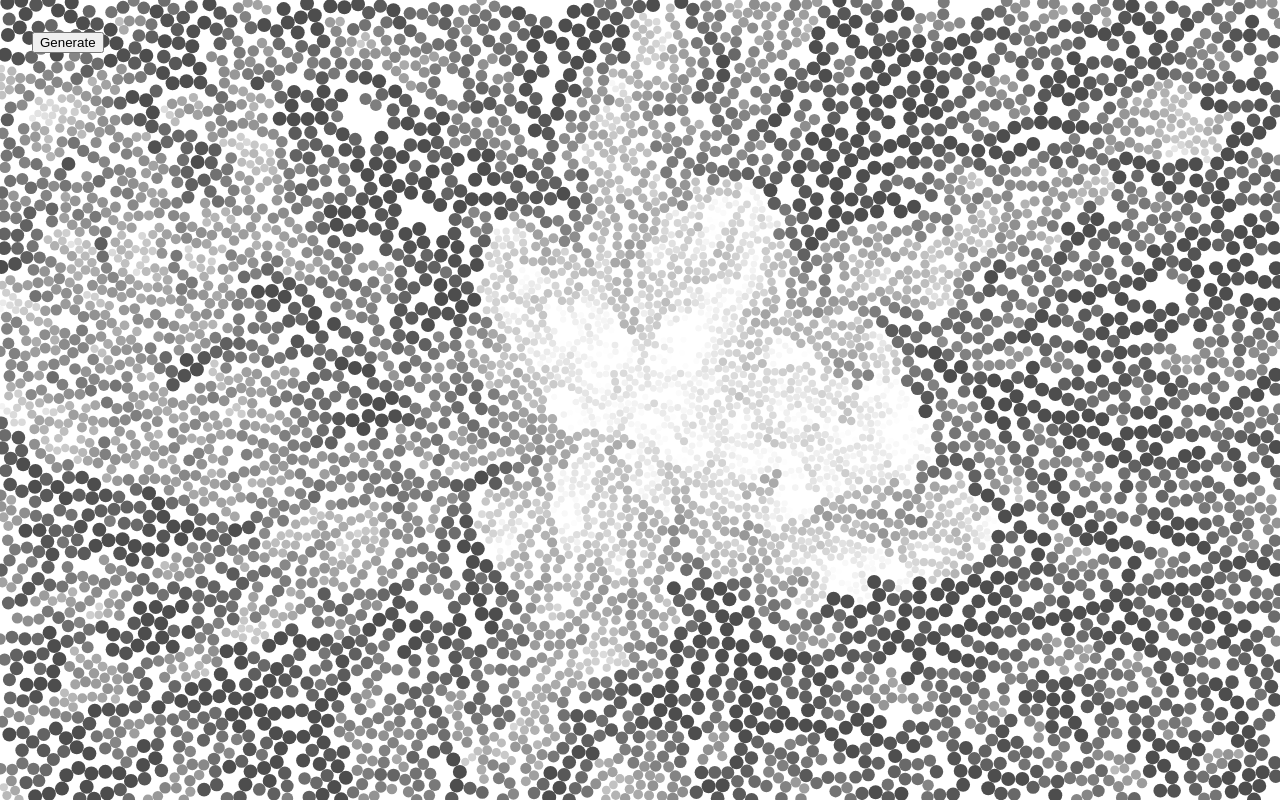
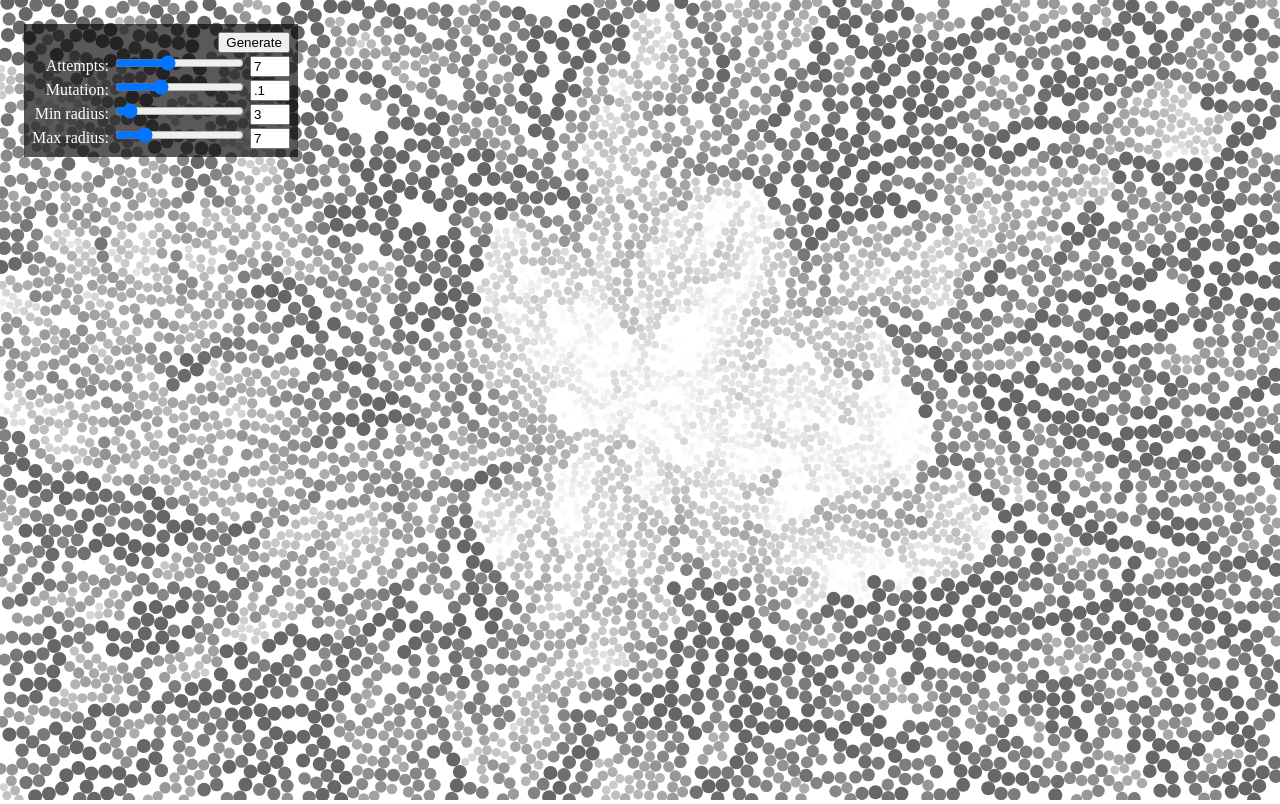
Before and after one commit to jobtalle/PoissonNoise, a plain HTML site: page index.html in a window 1280 px wide. Drawn offline with Linux system fonts and the light colour scheme.

Commit message:
Added sliders

```diff
--- a/index.html
+++ b/index.html
@@ -11,6 +11,26 @@
 </div>
 <div id="controls">
     <button id="button-generate">Generate</button>
+    <label>
+        Attempts:
+        <input type="range" min="1" max="16" value="7" step="1" id="input-attempts">
+        <input readonly type="text" id="field-attempts" value="7">
+    </label>
+    <label>
+        Mutation:
+        <input type="range" min="0" max=".3" value=".1" step=".01" id="input-mutation">
+        <input readonly type="text" id="field-mutation" value=".1">
+    </label>
+    <label>
+        Min radius:
+        <input type="range" min="1" max="32" value="3" step="1" id="input-radius-min">
+        <input readonly type="text" id="field-radius-min" value="3">
+    </label>
+    <label>
+        Max radius:
+        <input type="range" min="1" max="32" value="7" step="1" id="input-radius-max">
+        <input readonly type="text" id="field-radius-max" value="7">
+    </label>
 </div>
 <script src="main.js" type="module"></script>
 </body>
--- a/main.js
+++ b/main.js
@@ -1,14 +1,41 @@
 import {PoissonNoiseRenderer} from "./poissonNoiseRenderer.js";
 import {PoissonNoise} from "./poissonNoise.js";
+import {Disk} from "./disk.js";
 
 {
     const wrapper = document.getElementById("wrapper");
     const canvas = document.getElementById("renderer");
     const renderer = new PoissonNoiseRenderer(canvas);
     const buttonGenerate = document.getElementById("button-generate");
+    const inputAttempts = document.getElementById("input-attempts");
+    const fieldAttempts = document.getElementById("field-attempts");
+    const inputMutation = document.getElementById("input-mutation");
+    const fieldMutation = document.getElementById("field-mutation");
+    const inputRadiusMin = document.getElementById("input-radius-min");
+    const fieldRadiusMin = document.getElementById("field-radius-min");
+    const inputRadiusMax = document.getElementById("input-radius-max");
+    const fieldRadiusMax = document.getElementById("field-radius-max");
+
+    inputAttempts.oninput = () => fieldAttempts.value = inputAttempts.value;
+    inputMutation.oninput = () => fieldMutation.value = inputMutation.value;
+    inputRadiusMin.oninput = () => {
+        fieldRadiusMin.value = inputRadiusMin.value;
+        fieldRadiusMax.value = inputRadiusMax.value = Math.max(inputRadiusMax.value, fieldRadiusMin.value);
+    };
+    inputRadiusMax.oninput = () => {
+        fieldRadiusMax.value = inputRadiusMax.value;
+        fieldRadiusMin.value = inputRadiusMin.value = Math.min(inputRadiusMin.value, fieldRadiusMax.value);
+    };
 
     const generate = buttonGenerate.onclick = () => {
-        const noise = new PoissonNoise(canvas.width, canvas.height);
+        const noise = new PoissonNoise(
+            canvas.width,
+            canvas.height,
+            [new Disk(canvas.width * .5, canvas.height * .5, 3)],
+            inputAttempts.value,
+            inputMutation.value,
+            inputRadiusMin.value,
+            inputRadiusMax.value);
 
         renderer.render(noise);
     };
--- a/poissonNoise.js
+++ b/poissonNoise.js
@@ -12,19 +12,25 @@ export class PoissonNoise {
      * @param {number} height The noise height
      * @param {Disk[]} [initial] The initial disks
      * @param {number} [attempts] The number of growth attempts per disk
+     * @param {number} [mutation] The radius mutation rate
+     * @param {number} [radiusMin] The minimum radius
+     * @param {number} [radiusMax] The maximum radius
      */
     constructor(
         width,
         height,
         initial = [new Disk(width * .5, height * .5, 3)],
-        attempts = 7) {
+        attempts = 7,
+        mutation = .1,
+        radiusMin = 3,
+        radiusMax = 7) {
         this.width = width;
         this.height = height;
         this.disks = initial;
         this.attempts = attempts;
-        this.radiusMin = 3;
-        this.radiusMax = 7;
-        this.mutation = .1;
+        this.radiusMin = radiusMin;
+        this.radiusMax = radiusMax;
+        this.mutation = mutation;
 
         this.grow();
     }
--- a/poissonNoiseRenderer.js
+++ b/poissonNoiseRenderer.js
@@ -2,7 +2,7 @@
  * Poisson noise renderer
  */
 export class PoissonNoiseRenderer {
-    static AMBIENT = .3;
+    static AMBIENT = .4;
 
     /**
      * Construct a poisson noise renderer
--- a/style.css
+++ b/style.css
@@ -9,7 +9,17 @@ body {
 
 #controls {
     position: absolute;
-    margin: 32px;
+    margin: 24px;
+    padding: 8px;
     left: 0;
     top: 0;
+    background-color: rgba(0, 0, 0, 0.65);
+    display: flex;
+    flex-direction: column;
+    align-items: flex-end;
+    color: white;
 }
+
+#controls input[type=text] {
+    width: 32px;
+}
```
